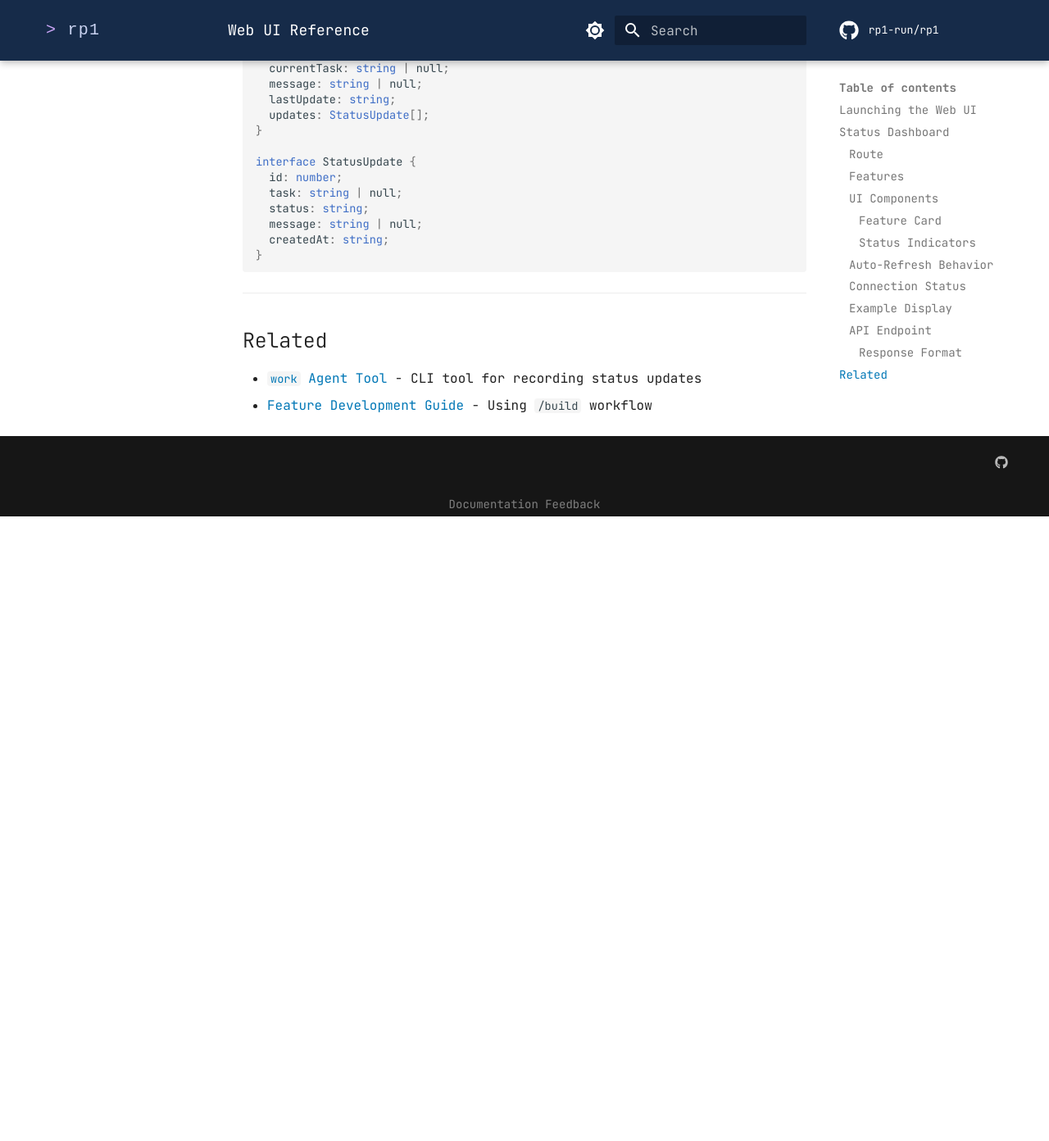
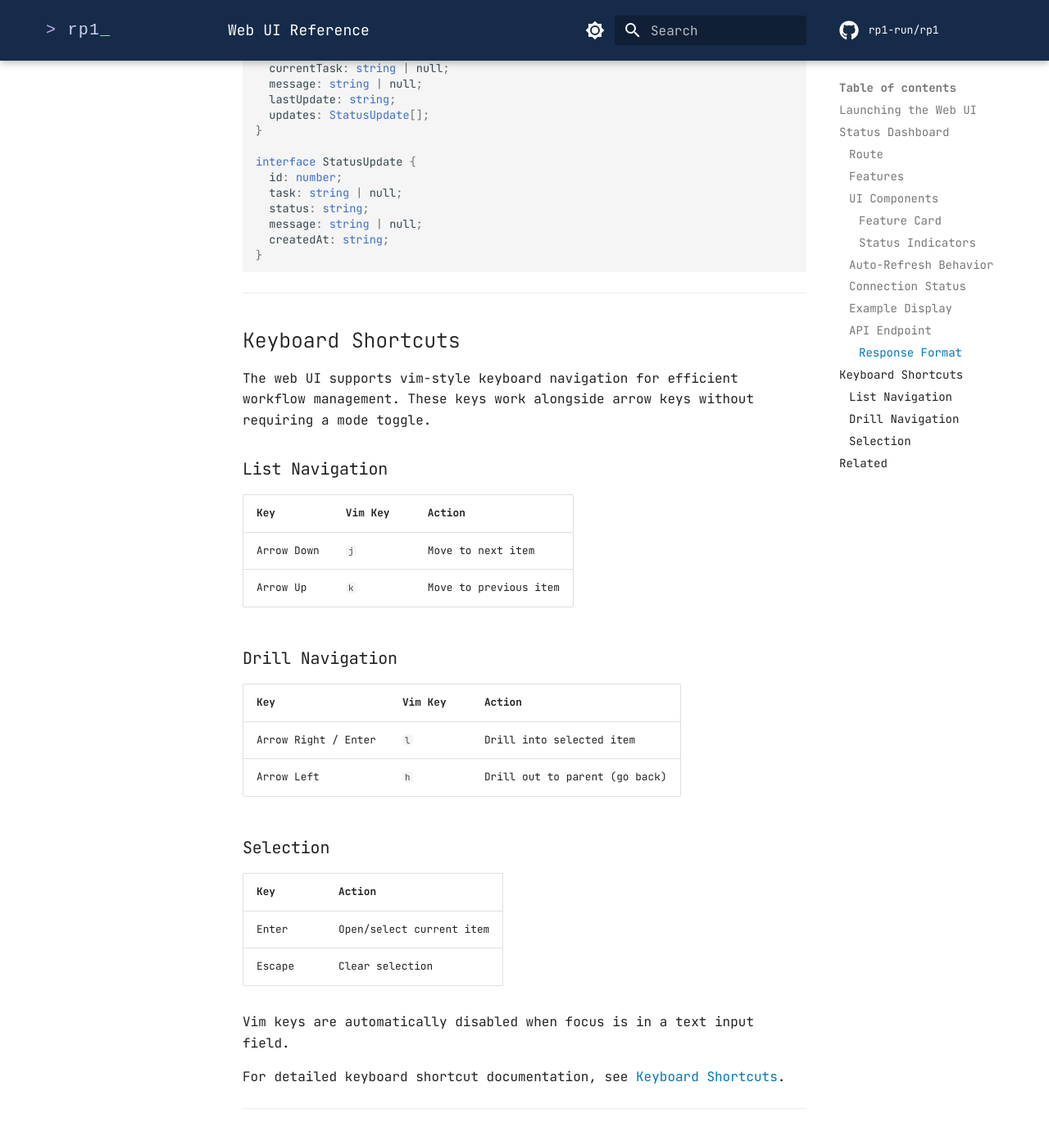
Before and after one commit to rp1-run/rp1, an MkDocs documentation site: the page built from docs/reference/web-ui.md, in a window 1280 px wide and 1400 px high, scrolled down 3394 px. Shown: the top 1392 px of the window at 82% size. Built offline with MkDocs 1.6.1 and Material for MkDocs 9.7.7, drawn with Linux system fonts in a browser that asks for light colours; comment, search, counter and statistics services are not loaded; before the commit the page ends 4024 px from its top, so only the background shows below that; some of the changed text lies outside the part shown.

Commit message:
feat(new-webui-phase-5): implement TD2 - add keyboard shortcuts documentation
Add Keyboard Shortcuts section to docs/reference/web-ui.md documenting:
- j/k vim-style navigation pattern for moving between items
- l/Enter drill-in pattern for opening selected items
- h drill-out pattern for navigating back to parent

Generated with AI

Co-Authored-By: rp1 <bot@rp1.run>

```diff
--- a/docs/reference/web-ui.md
+++ b/docs/reference/web-ui.md
@@ -140,7 +140,39 @@ interface StatusUpdate {
 
 ---
 
+## Keyboard Shortcuts
+
+The web UI supports vim-style keyboard navigation for efficient workflow management. These keys work alongside arrow keys without requiring a mode toggle.
+
+### List Navigation
+
+| Key | Vim Key | Action |
+|-----|---------|--------|
+| Arrow Down | `j` | Move to next item |
+| Arrow Up | `k` | Move to previous item |
+
+### Drill Navigation
+
+| Key | Vim Key | Action |
+|-----|---------|--------|
+| Arrow Right / Enter | `l` | Drill into selected item |
+| Arrow Left | `h` | Drill out to parent (go back) |
+
+### Selection
+
+| Key | Action |
+|-----|--------|
+| Enter | Open/select current item |
+| Escape | Clear selection |
+
+Vim keys are automatically disabled when focus is in a text input field.
+
+For detailed keyboard shortcut documentation, see [Keyboard Shortcuts](../web-ui/keyboard-shortcuts.md).
+
+---
+
 ## Related
 
 - [`work` Agent Tool](cli/work.md) - CLI tool for recording status updates
 - [Feature Development Guide](../guides/feature-development.md) - Using `/build` workflow
+- [Keyboard Shortcuts](../web-ui/keyboard-shortcuts.md) - Complete keyboard shortcut reference
```
